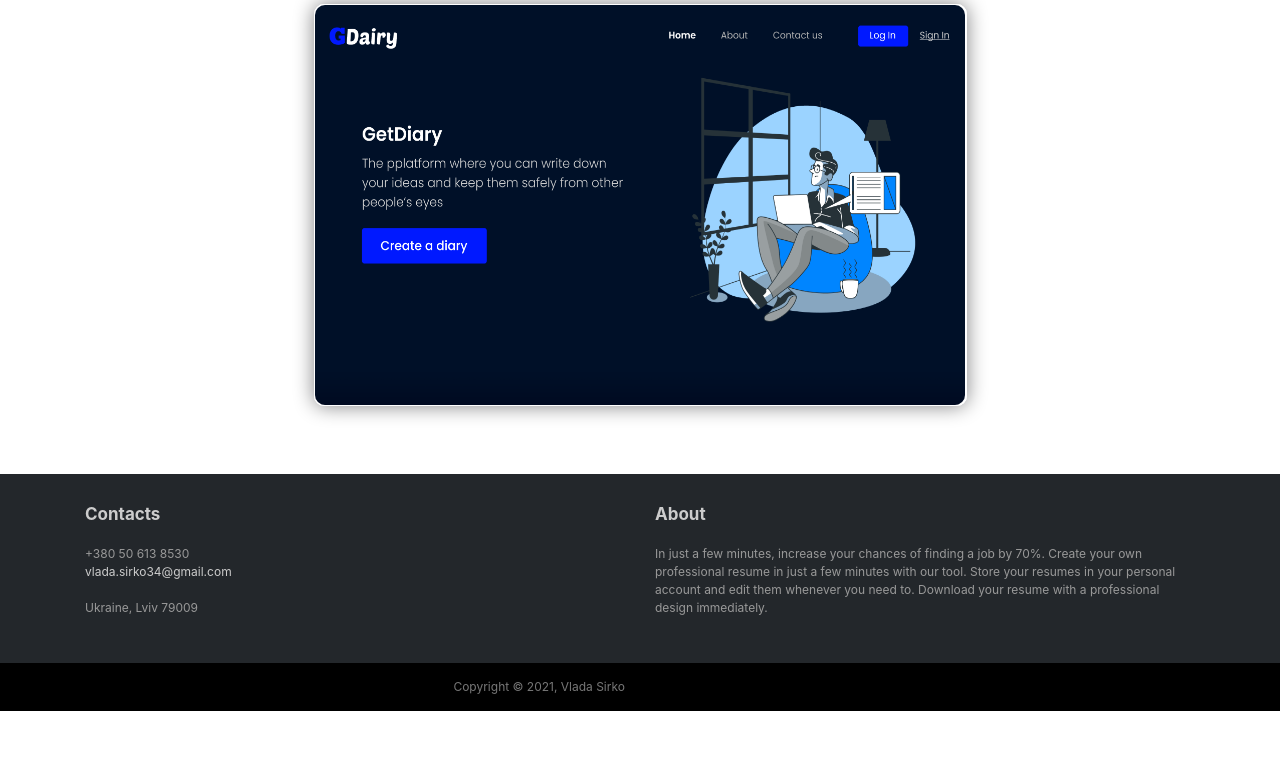
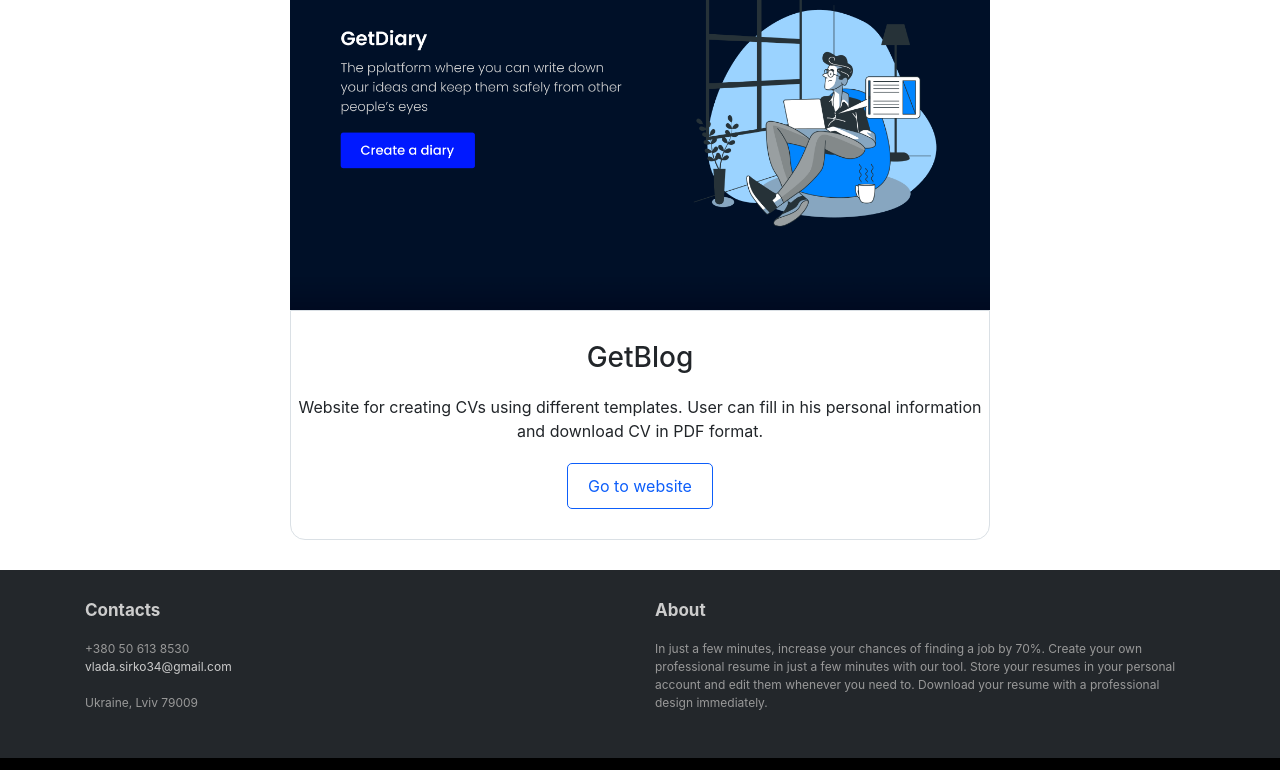
Before and after one commit to qlxxz/Portfolio, a plain HTML site: page index.html in a window 1280 px wide. Shown: the part 613-1383 px from the top of the page. Before the commit the page ends 1324 px from the top, so only its background shows below. Drawn offline with nearby package versions, Linux system fonts and the light colour scheme.

Commit message:
changed project block

```diff
--- a/index.html
+++ b/index.html
@@ -2,6 +2,7 @@
 <html lang="en">
 <head>
     <link rel="shortcut icon" href="images/logo-title.png">
+
     <meta charset="utf-8">
     <meta name="viewport" content="width=device-width, initial-scale=1, shrink-to-fit=no">
     <meta name="description" content="">
@@ -21,18 +22,17 @@
 <!-- MENU -->
 <nav class="navbar navbar-expand-sm navbar-light">
     <div class="container">
-
         <div class="collapse navbar-collapse" id="navbarNav">
             <img style="width: 120px;" class="navbar-brand" src="images/logo1.svg" alt="logo">
             <ul class="navbar-nav mx-auto">
                 <li class="nav-item">
-                    <a href="#about" class="nav-link"><span data-hover="About">About</span></a>
+                    <a href="#about" class="nav-link"><span class="menu-link" data-hover="About">About</span></a>
                 </li>
                 <li class="nav-item">
-                    <a href="#projects" class="nav-link"><span data-hover="Projects">Projects</span></a>
+                    <a href="#projects" class="nav-link"><span class="menu-link" data-hover="Projects">Projects</span></a>
                 </li>
                 <li class="nav-item">
-                    <a href="#contact" class="nav-link"><span data-hover="Contact">Contacts</span></a>
+                    <a href="#contact" class="nav-link"><span class="menu-link" data-hover="Contact">Contacts</span></a>
                 </li>
             </ul>
         </div>
@@ -64,35 +64,23 @@
     </div>
 </section>
 <!-- PROJECTS -->
-<section class="project py-5" id="project">
-    <div class="container">
+<div class="gallery swiper">
+    <div class="gallery_list swiper-wrapper">
+        <div class="gallery_item swiper-slide">
+            <img src="images/second_project.PNG">
+            <div class="text">
+                <h3>GetBlog</h3>
+                <p>
+                    Website for creating CVs using different templates. User can fill in his personal information and download CV in PDF format.
+                </p>
+                <a href="#">Go to website</a>
+            </div>
 
-        <div class="row">
-            <div class="col-lg-11 text-center mx-auto col-12">
+        </div>
 
-                <div class="col-lg-8 mx-auto">
-                    <h2>Here you can see my current projects</h2>
-                </div>
+    </div>
 
-                <div class="carousel">
-                    <input id="image1" type="radio" name="image-selector" checked="checked" />
-                    <label for="image2">View image 2</label>
-                    <img id="pic" src="images/second_project.PNG" />
-
-                    <input id="image2" type="radio" name="image-selector" />
-                    <label for="image1">View image 1</label>
-                    <img id="pic" src="images/first_project.jpg" />
-
-                    <label for="image2">View image 2</label>
-                    <label for="image1">View image 1</label>
-
-                </div>
-
-
-            </div>
-        </div>
-    </div>
-</section>
+</div>
 
 <!-- FOOTER -->
 <footer id="footer" class="top-space">
@@ -147,5 +135,9 @@
         });
     </script>
 
+
+
+
+
 </body>
 </html>
--- a/styles/main.css
+++ b/styles/main.css
@@ -1,3 +1,4 @@
+
 #pic{
     width: 650px;
     height: 400px;
@@ -24,7 +25,7 @@
 .widget-simplenav a{ margin:0 5px; }
 
 #button{
-    margin-left: 20px;
+
     margin-top: 20px;
 }
 .carousel {
@@ -115,3 +116,72 @@
 transform: scale(1.03);
     transition: 0.2s;
 }
+
+.menu-link{
+    font-family:'Roboto', sans-serif;
+}
+.menu-link:active{
+    color: #0D5EFA;
+}
+
+.gallery{
+
+}
+.gallery_list{
+    position: relative;
+    display: -webkit-flex;
+    display: -moz-flex;
+    display: -ms-flex;
+    display: -o-flex;
+    display: flex;
+    justify-content: center;
+    -ms-items-align: center;
+    align-items: center;
+    margin: 10px 20px;
+    min-height: 70vh;
+    margin-bottom: 30px;
+
+
+
+}
+
+.gallery_item{
+    position: relative;
+    max-width: 700px;
+
+
+}
+.gallery_item img{
+    max-width: 100%;
+    height: auto;
+    border-radius: 15px 15px 0 0;
+}
+.gallery_item .text{
+    padding: 30px 0;
+    text-align: center;
+    border: 0.1px solid #dae0e5;
+    border-radius: 0 0 15px 15px;
+
+}
+
+.gallery_item .text p{
+margin: 20px 0;
+}
+.gallery_item .text a{
+    text-decoration: none;
+    display: inline-block;
+    color: #0D5EFA;
+    border: 1px solid #0D5EFA;
+    border-radius: 5px;
+    padding: 10px 20px;
+    -webkit-transition: all .5s ease;
+    -o-transition: all .5s ease;
+    transition: all .5s ease;
+}
+
+.gallery_item .text a:hover{
+    background-color: #0D5EFA;
+    color: white;
+    border-color: #0D5EFA;
+    border-radius: 5px;
+}
```
Also changed, not shown: js/main.js (added).
